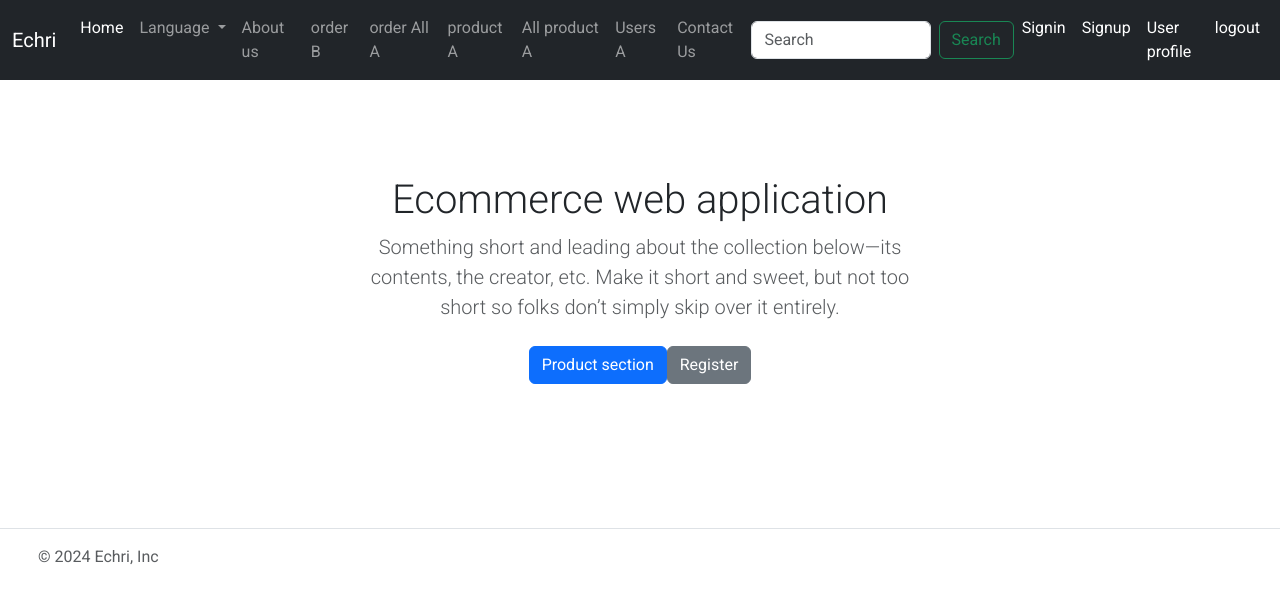
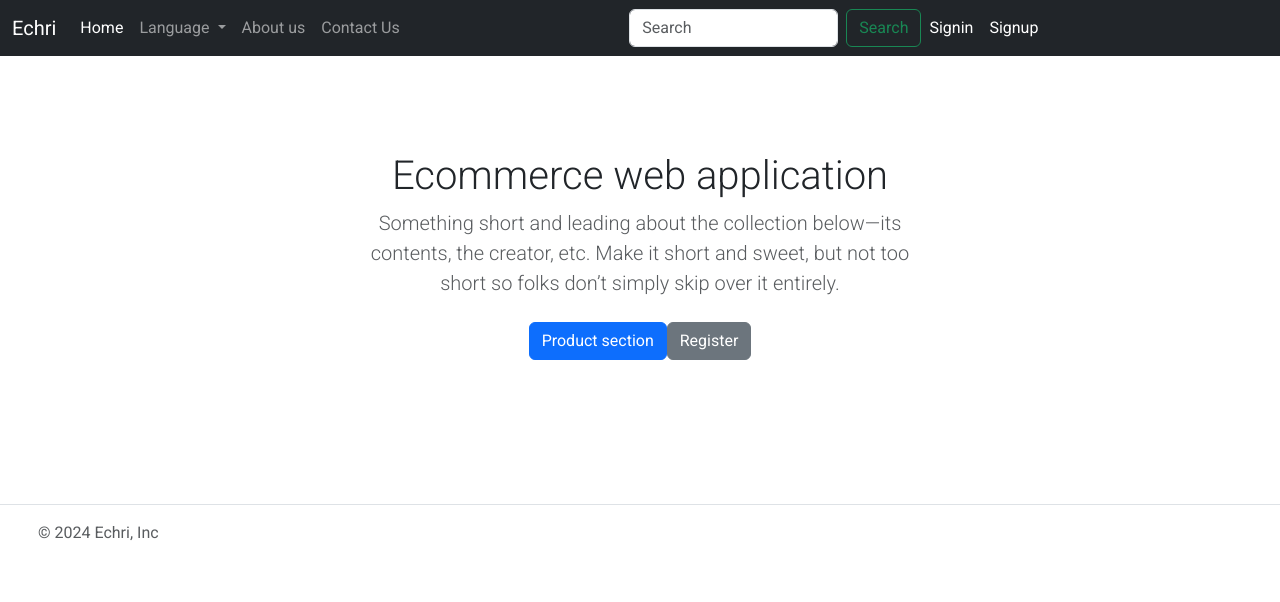
Before and after one commit to ahmedbouzid/AkramStore, an Angular app: page / in a window 1280 px wide. Shown: the top 602 px of the page. Built offline with nearby package versions, Linux system fonts and the light colour scheme.

Commit message:
chore: controling the header with  users roles

```diff
--- a/src/app/shared/layouts/header/header.component.html
+++ b/src/app/shared/layouts/header/header.component.html
@@ -23,19 +23,19 @@
           <a class="nav-link " routerLink="" >About us</a>
         </li>
         <li class="nav-item">
-          <a class="nav-link " routerLink="/my-order" >order B</a>
+          <a class="nav-link " routerLink="/my-order" *ngIf="user_role ==='buyer'">order </a>
         </li>
         <li class="nav-item">
-          <a class="nav-link " [routerLink]="['/admin/product']" >order All A</a>
+          <a class="nav-link " [routerLink]="['/admin/product']" *ngIf="user_role ==='admin'">>order All </a>
         </li>
         <li class="nav-item">
-          <a class="nav-link " [routerLink]="['/customer/seller-product']" >product A</a>
+          <a class="nav-link " [routerLink]="['/customer/seller-product']" *ngIf="user_role ==='seller'">product </a>
         </li>
         <li class="nav-item">
-          <a class="nav-link " [routerLink]="['/admin/product']" >All product A</a>
+          <a class="nav-link " [routerLink]="['/admin/product']" *ngIf="user_role ==='admin'">All product </a>
         </li>
         <li class="nav-item">
-        <a class="nav-link "[routerLink]="['/admin/admin-user']" >Users A</a>
+        <a class="nav-link "[routerLink]="['/admin/admin-user']" *ngIf="user_role ==='admin'">Users </a>
       </li>
         <li class="nav-item">
         <a class="nav-link " routerLink="" >Contact Us</a>
@@ -45,19 +45,22 @@
         <input class="form-control me-2" type="search" placeholder="Search" aria-label="Search">
         <button class="btn btn-outline-success" type="submit">Search</button>
       </form>
-      <ul class="navbar-nav me-auto mb-2 mb-lg-0">
+      <ul class="navbar-nav me-auto mb-2 mb-lg-0" *ngIf="!logged_in">
         <li class="nav-item">
           <a class="nav-link active" aria-current="page" [routerLink]="['/customer/signin']">Signin</a>
         </li>
         <li class="nav-item">
           <a class="nav-link active" aria-current="page" [routerLink]="['/customer/sign-up']">Signup</a>
         </li>
-        <li class="nav-item">
-          <a class="nav-link active" aria-current="page" [routerLink]="['/my-profile']">User profile</a>
-        </li>
-        <li class="nav-item">
-          <a class="nav-link active" aria-current="page" >logout</a>
-        </li>
+
+        </ul>
+        <ul class="navbar-nav me-auto mb-2 mb-lg-0" *ngIf="logged_in">
+          <li class="nav-item">
+            <a class="nav-link active" aria-current="page" [routerLink]="['/my-profile']">User profile</a>
+          </li>
+          <li class="nav-item">
+            <a class="nav-link active" aria-current="page" (click)="logout()" >logout</a>
+          </li>
         </ul>
     </div>
   </div>
--- a/src/app/shared/layouts/header/header.component.ts
+++ b/src/app/shared/layouts/header/header.component.ts
@@ -1,14 +1,35 @@
-import { Component } from '@angular/core';
+import { Component, OnInit } from '@angular/core';
+import { Router } from '@angular/router';
 
 @Component({
   selector: 'app-header',
   templateUrl: './header.component.html',
   styleUrls: ['./header.component.scss']
 })
-export class HeaderComponent {
+export class HeaderComponent implements OnInit {
 
+  logged_in : boolean = false;
+  language:string ='english';
+  user_role :string | null = '' ;
 
+  constructor( private router : Router){}
+  ngOnInit(): void {
+  }
   switchLanguage(language:string) {
 
   }
+  ngDoCheck() {
+    this.user_role = sessionStorage.getItem('role');
+    const user_session_id = sessionStorage.getItem('user_session_id') ;
+    if(user_session_id) {
+      this.logged_in = true ;
+    }
+  }
+
+  logout() {
+    sessionStorage.removeItem('user_session_id');
+    sessionStorage.removeItem('role');
+    this.router.navigateByUrl('customer/signin') ;
+    location.reload() ;
+  }
 }
```
